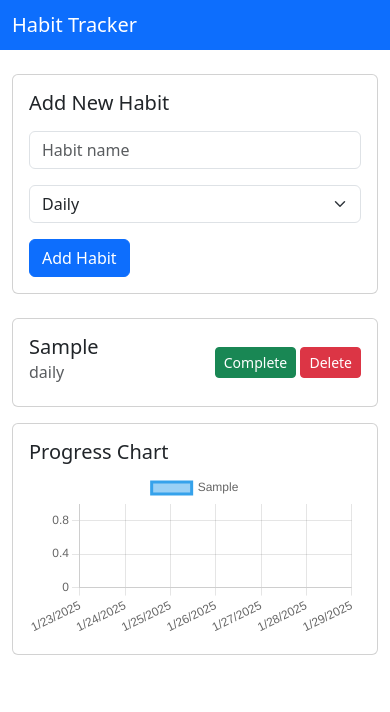
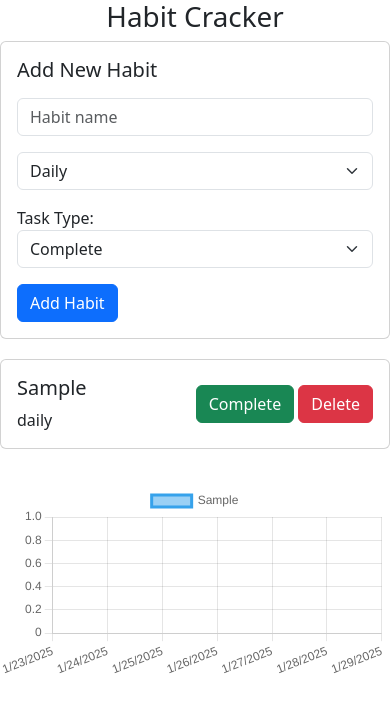
Before and after one commit to ECprx77/HabitTracker, a website built with webpack: page src/index.html in a window 390 px wide. Both pictures are taken after typing "Sample" into the empty fields and a click on the button "Add Habit". Built offline with nearby package versions, Linux system fonts and the light colour scheme.

Commit message:
feat: enhance habit management with increment type and goal tracking

```diff
--- a/src/controllers/habitController.js
+++ b/src/controllers/habitController.js
@@ -16,12 +16,13 @@ export default class HabitController {
   }
 
   handleAdd(event) {
-      event.preventDefault();
+    event.preventDefault(); // Prevent the default form submission behavior
     const form = event.target;
     const habit = {
-
       name: form.name.value,
-        frequency: form.frequency.value
+      frequency: form.frequency.value,
+      type: form.type.value,
+      goal: form.goal ? parseInt(form.goal.value) : 0
     };
 
     this.model.addHabit(habit);
@@ -38,7 +39,14 @@ export default class HabitController {
       this.view.renderChart(this.model.habits);
     } else if (event.target.matches('.complete')) {
       const id = parseInt(event.target.dataset.id);
-        this.model.updateProgress(id, new Date(), true);
+      const habit = this.model.habits.find(h => h.id === id);
+      if (habit.type === 'increment') {
+        const incrementInput = document.getElementById(`increment-${id}`);
+        const incrementValue = parseInt(incrementInput.value) || 1;
+        this.model.updateProgress(id, incrementValue); // Increment by specified value
+      } else {
+        this.model.updateProgress(id, 1);
+      }
       this.view.renderHabits(this.model.habits);
       this.view.renderChart(this.model.habits);
     }
--- a/src/index.html
+++ b/src/index.html
@@ -1,32 +1,22 @@
 <!DOCTYPE html>
-<html>
+<html lang="en">
 <head>
-  <title>Habit Cracker</title>
-  <meta name="viewport" content="width=device-width, initial-sclae=1">
+  <meta charset="UTF-8">
+  <meta name="viewport" content="width=device-width, initial-scale=1.0">
+  <title>Habit Tracker</title>
+  <link rel="stylesheet" href="styles.css">
 </head>
 <body>
   <div id="app">
-    <nav class="navbar navbar-dark bg-primary mb-4 ">
-      <div class="container">
-        <span class="navbar-brand mb-0 h1">Habit Tracker</span>
-      </div>
-    </nav>
-    <div class="container">
-      <div class="row">
-        <div class="col-md-6">
-          <section id="habit-form" class="mb-4"></section>
-          <section id="habits-list"></section>
-        </div>
-        <div class="col-md-6">
-            <section id="progress-chart" class="card">
-                <div class="card-body">
-                  <h5 class="card-title">Progress Chart</h5>
-                  <canvas id="habit-chart"></canvas>
-                </div>
-            </section>
-        </div>
-      </div>
+    <h1>Habit Cracker</h1>
+    <div id="habit-form"></div>
+    <div id="habits-list"></div>
+    <div id="chart-container">
+      <canvas id="habit-chart"></canvas>
     </div>
   </div>
+
+  <script src="path/to/Chart.min.js"></script>
+  <script type="module" src="main.js"></script>
 </body>
 </html>
--- a/src/models/habitModel.js
+++ b/src/models/habitModel.js
@@ -8,7 +8,9 @@ export default class HabitModel {
       id: Date.now(),
       name: habit.name,
       frequency: habit.frequency,
-        progress: [],
+      type: habit.type,
+      goal: habit.goal || 0,
+      progress: habit.type === 'increment' ? 0 : [],
       created: new Date()
     });
     this.save();
@@ -19,10 +21,14 @@ export default class HabitModel {
     this.save();
   }
 
-    updateProgress(id, date, completed) {
+  updateProgress(id, increment = 1) {
     const habit = this.habits.find(h => h.id === id);
     if (habit) {
-        habit.progress.push({ date, completed });
+      if (habit.type === 'increment') {
+        habit.progress += increment;
+      } else {
+        habit.progress.push({ date: new Date(), completed: true });
+      }
       this.save();
     }
   }
--- a/src/styles.css
+++ b/src/styles.css
@@ -0,0 +1,30 @@
+#app {
+    display: flex;
+    flex-direction: column;
+    align-items: center;
+  }
+
+  #habit-form {
+    width: 100%;
+    max-width: 600px;
+    margin-bottom: 20px;
+  }
+
+  #habits-list {
+    width: 100%;
+    max-width: 600px;
+    margin-bottom: 20px;
+  }
+
+  #chart-container {
+    width: 100%;
+    max-width: 600px;
+    margin-bottom: 20px;
+    display: flex;
+    justify-content: center;
+  }
+
+  #habit-chart {
+    width: 100%;
+    max-width: 400px;
+  }
--- a/src/views/habitView.js
+++ b/src/views/habitView.js
@@ -5,6 +5,7 @@ export default class HabitView {
     this.app = document.getElementById('app');
     this.form = document.getElementById('habit-form');
     this.list = document.getElementById('habits-list');
+    this.chartContainer = document.getElementById('chart-container');
     this.chart = document.getElementById('habit-chart');
   }
 
@@ -24,11 +25,31 @@ export default class HabitView {
                 <option value="monthly">Monthly</option>
               </select>
             </div>
+            <div class="mb-3">
+              <label for="taskType">Task Type:</label>
+              <select class="form-select" name="type">
+                <option value="complete">Complete</option>
+                <option value="increment">Increment</option>
+              </select>
+            </div>
+            <div class="mb-3" id="goal-container" style="display: none;">
+              <input type="number" class="form-control" name="goal" placeholder="Goal number">
+            </div>
             <button type="submit" class="btn btn-primary">Add Habit</button>
           </form>
         </div>
       </div>
     `;
+
+    const typeSelect = this.form.querySelector('select[name="type"]');
+    typeSelect.addEventListener('change', (event) => {
+      const goalContainer = this.form.querySelector('#goal-container');
+      if (event.target.value === 'increment') {
+        goalContainer.style.display = 'block';
+      } else {
+        goalContainer.style.display = 'none';
+      }
+    });
   }
 
   renderHabits(habits) {
@@ -38,26 +59,51 @@ export default class HabitView {
           <div class="d-flex justify-content-between align-items-center">
             <div>
               <h5 class="card-title">${habit.name}</h5>
-              <h6 class="card-subtitle mb-2 text-muted">${habit.frequency}</h6>
+              <p class="card-text">${habit.frequency}</p>
+              ${habit.type === 'increment' ? `<canvas id="pie-chart-${habit.id}" width="50" height="50"></canvas>` : ''}
             </div>
             <div>
-              <button class="btn btn-success btn-sm complete" data-id="${habit.id}">
-                Complete
-              </button>
-              <button class="btn btn-danger btn-sm delete" data-id="${habit.id}">
-                Delete
-              </button>
+              ${habit.type === 'increment' ? `<input type="number" class="form-control mb-2" id="increment-${habit.id}" placeholder="Increment by">` : ''}
+              <button class="btn btn-success complete" data-id="${habit.id}">Complete</button>
+              <button class="btn btn-danger delete" data-id="${habit.id}">Delete</button>
             </div>
           </div>
         </div>
       </div>
     `).join('');
+
+    habits.forEach(habit => {
+      if (habit.type === 'increment') {
+        this.renderPieChart(habit);
+      }
+    });
+  }
+
+  renderPieChart(habit) {
+    const ctx = document.getElementById(`pie-chart-${habit.id}`).getContext('2d');
+    new Chart(ctx, {
+      type: 'pie',
+      data: {
+        labels: ['Completed', 'Remaining'],
+        datasets: [{
+          data: [habit.progress, habit.goal - habit.progress],
+          backgroundColor: ['#4caf50', '#f44336']
+        }]
+      },
+      options: {
+        responsive: false,
+        plugins: {
+          legend: {
+            display: false
+          }
+        }
+      }
+    });
   }
 
   renderChart(habits) {
     if (habits.length === 0) return;
 
-    // Get and destroy existing chart if it exists
     const existingChart = Chart.getChart(this.chart);
     if (existingChart) {
       existingChart.destroy();
@@ -74,7 +120,7 @@ export default class HabitView {
         }).reverse(),
         datasets: habits.map(habit => ({
           label: habit.name,
-          data: habit.progress.map(p => p.completed ? 1 : 0),
+          data: habit.type === 'increment' ? [habit.progress / habit.goal] : habit.progress.map(p => (p.completed ? 1 : 0)),
           fill: false,
           tension: 0.1
         }))
@@ -82,9 +128,7 @@ export default class HabitView {
       options: {
         responsive: true,
         plugins: {
-          legend: {
-            position: 'top',
-          }
+          // ...existing options...
         }
       }
     });
```
Lines whose indentation alone changed are shown as unchanged.
